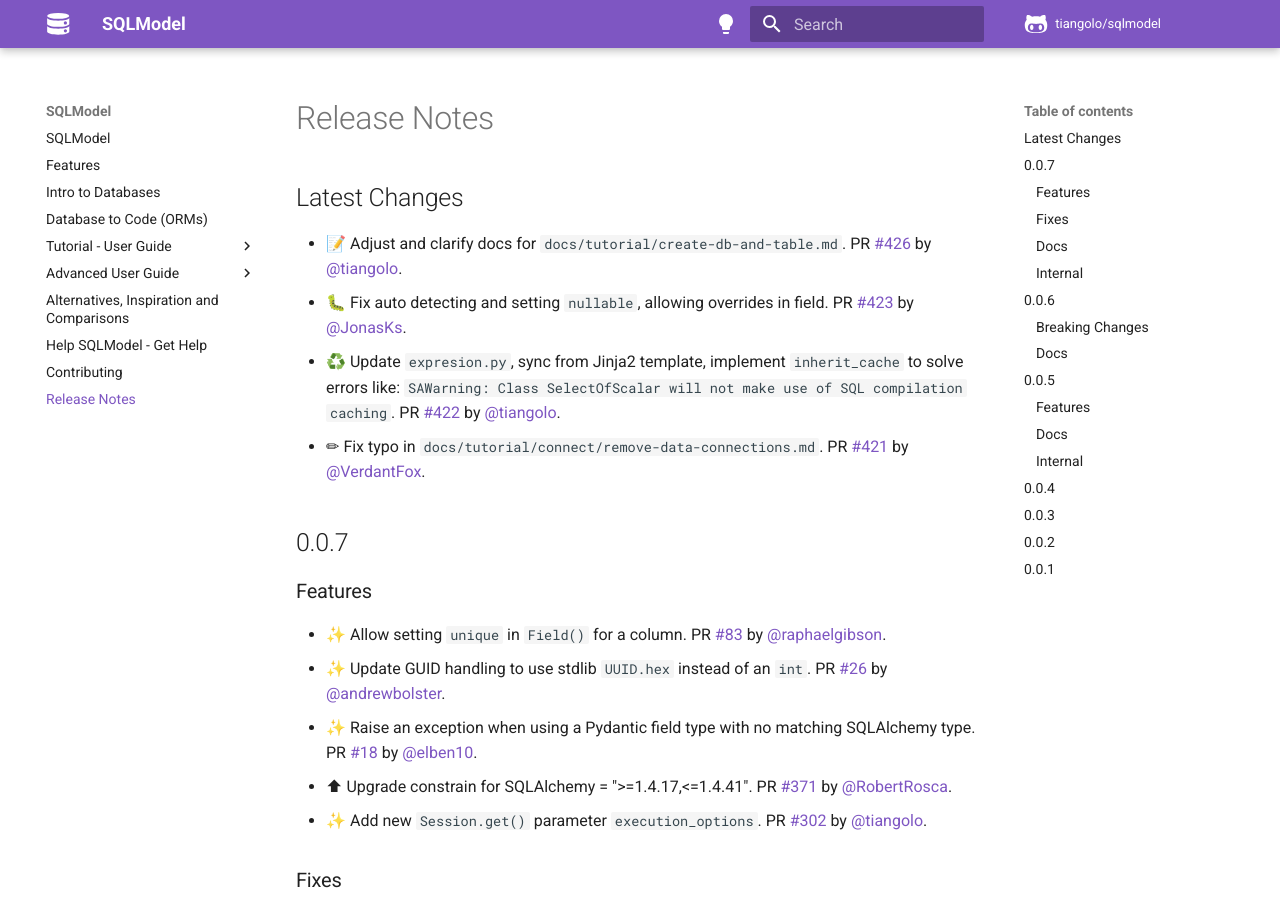
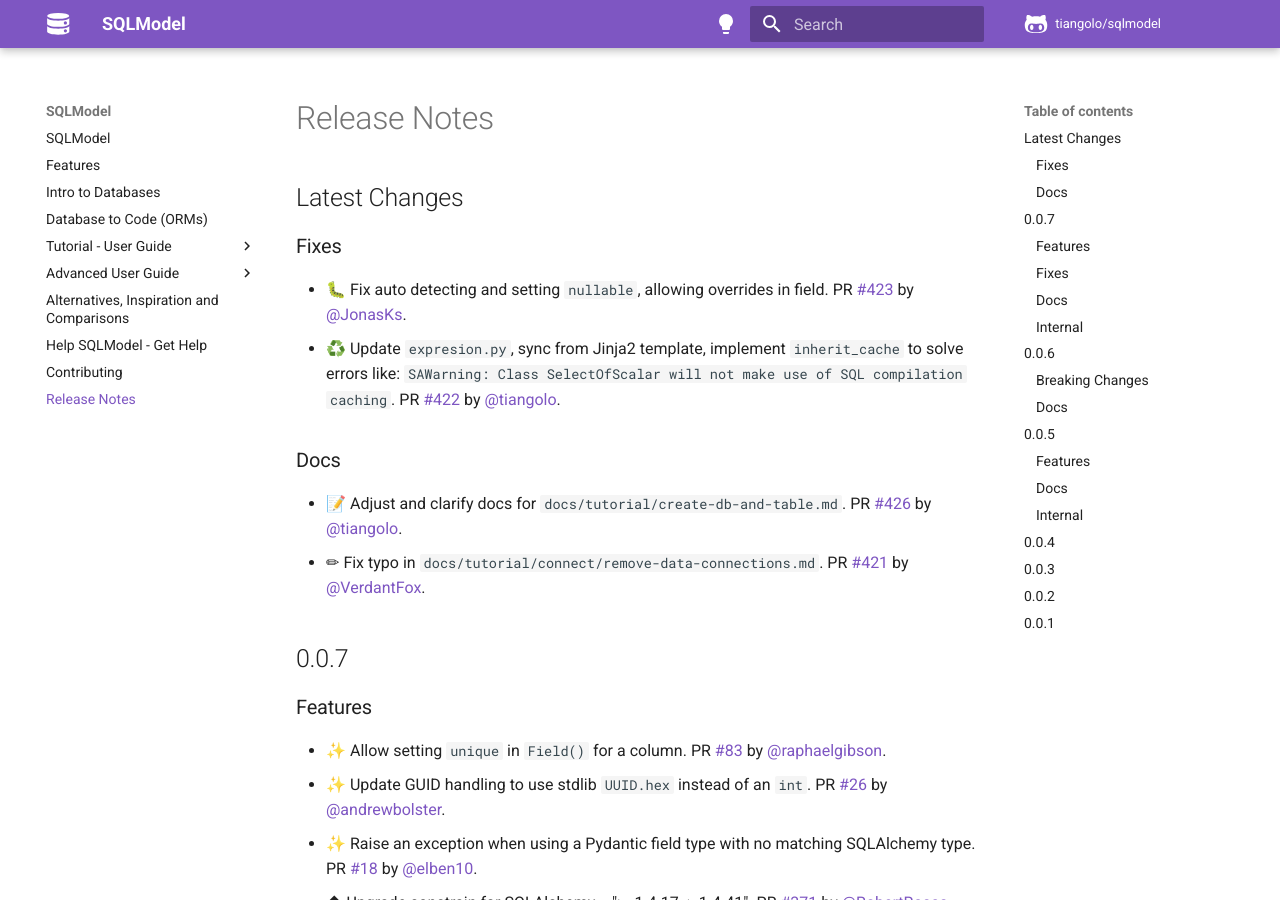
Before and after one commit to upmorpheus/Laravel-perfect, an MkDocs documentation site: the page built from docs/release-notes.md, in a window 1280 px wide and 900 px high. Built offline with MkDocs 1.6.1 and Material for MkDocs 9.7.7, drawn with Linux system fonts in a browser that asks for light colours; comment, search, counter and statistics services are not loaded.

Commit message:
📝 Update release notes

```diff
--- a/docs/release-notes.md
+++ b/docs/release-notes.md
@@ -2,9 +2,14 @@
 
 ## Latest Changes
 
-* 📝 Adjust and clarify docs for `docs/tutorial/create-db-and-table.md`. PR [#426](https://github.com/tiangolo/sqlmodel/pull/426) by [@tiangolo](https://github.com/tiangolo).
+### Fixes
+
 * 🐛 Fix auto detecting and setting `nullable`, allowing overrides in field. PR [#423](https://github.com/tiangolo/sqlmodel/pull/423) by [@JonasKs](https://github.com/JonasKs).
 * ♻️ Update `expresion.py`, sync from Jinja2 template, implement `inherit_cache` to solve errors like: `SAWarning: Class SelectOfScalar will not make use of SQL compilation caching`. PR [#422](https://github.com/tiangolo/sqlmodel/pull/422) by [@tiangolo](https://github.com/tiangolo).
+
+### Docs
+
+* 📝 Adjust and clarify docs for `docs/tutorial/create-db-and-table.md`. PR [#426](https://github.com/tiangolo/sqlmodel/pull/426) by [@tiangolo](https://github.com/tiangolo).
 * ✏ Fix typo in `docs/tutorial/connect/remove-data-connections.md`. PR [#421](https://github.com/tiangolo/sqlmodel/pull/421) by [@VerdantFox](https://github.com/VerdantFox).
 
 ## 0.0.7
```
